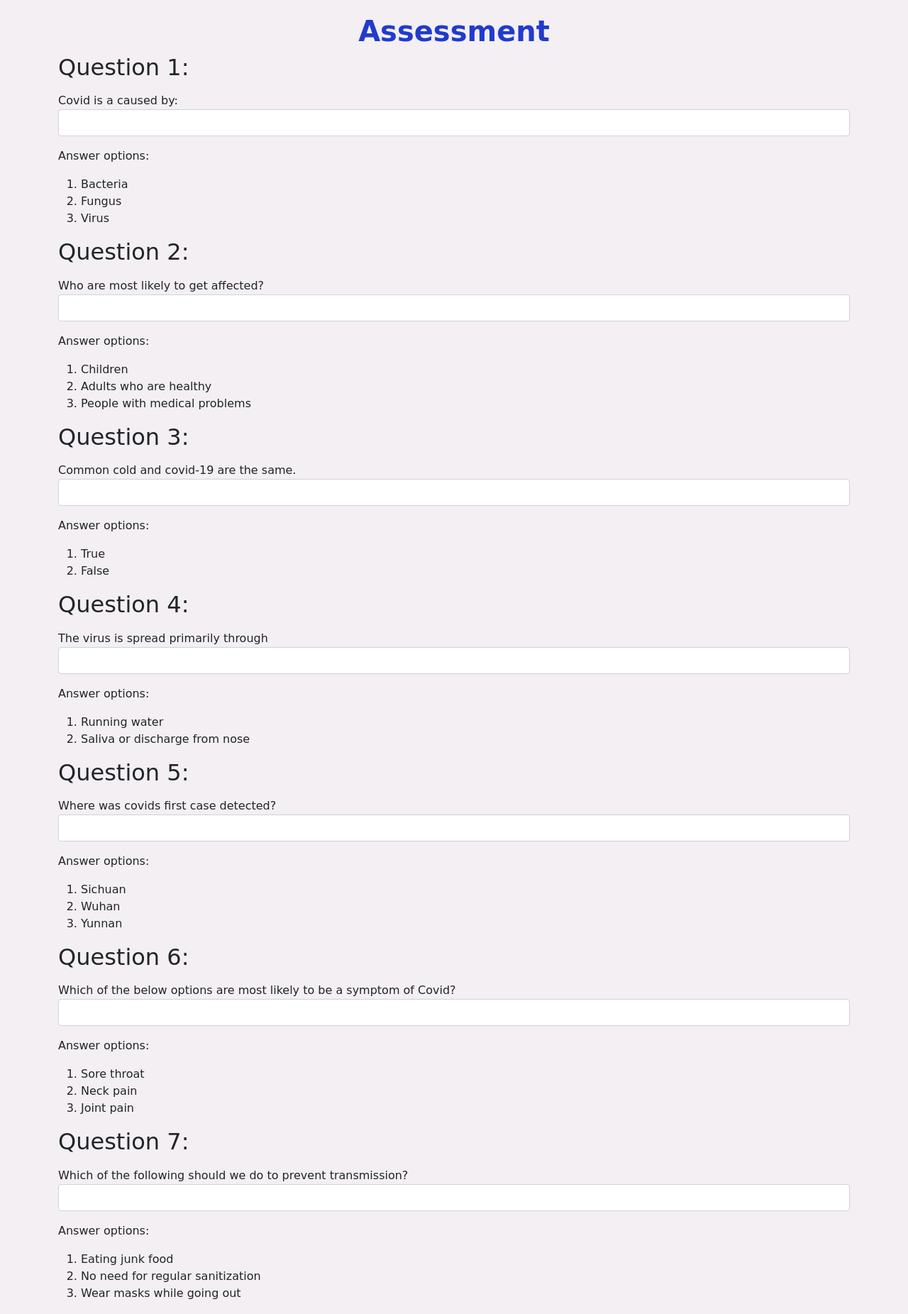
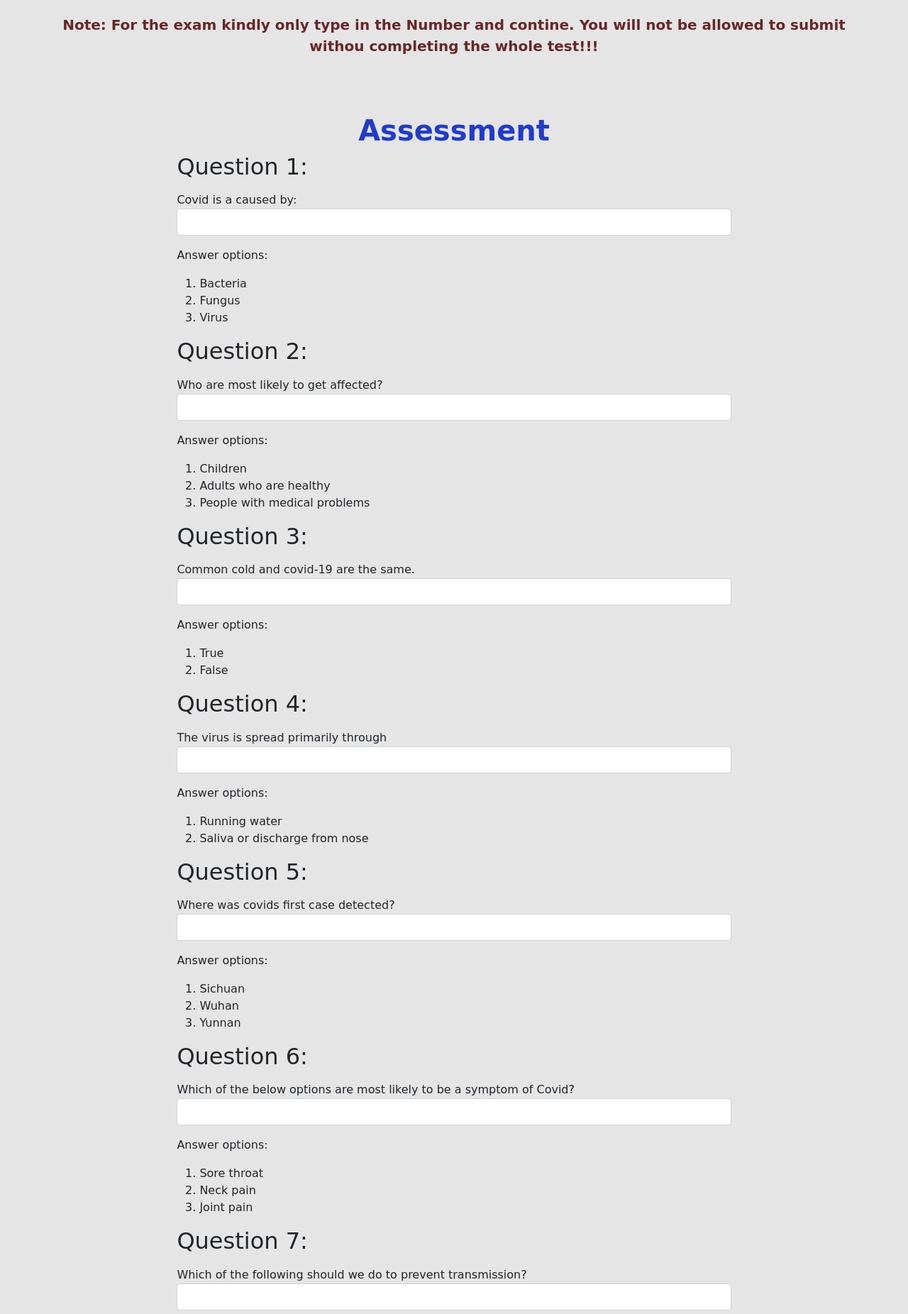
Before and after one commit to Aartipote/CITS5505_PROJ, a Flask app: page /assessment in a window 1280 px wide. Shown: the part 56-1908 px from the top of the page at 71% size. Run offline with Flask 2, Linux system fonts and the light colour scheme; the visitor is signed in with stand-in values (Sample User, id 1); data comes from the database, SQL or seed files in the repository; some libraries are stand-ins or nearby versions.

Commit message:
Changes made in progress page and css added

```diff
--- a/app/static/css/dashbrd.css
+++ b/app/static/css/dashbrd.css
@@ -1,18 +1,78 @@
 * {
     font-family:cursive;
   }
+
+  body {
+    background-color:rgba(0,0,0,0.1);
+  }
+
   a.nav-link {
     font-family: cursive;
     color:white;
   }
 
-  body{
-    background-color:rgba(80, 24, 80, 0.067);
+  .background-image-container{
+    /* background-color:rgba(0,0,0,0.1); */
+    /* background-image: liner-gradient(rgba(243, 231, 231, 0.7),rgba(243, 231, 231, 0.7))url("https://media.istockphoto.com/photos/coronavirus-covid19-under-the-microscope-on-light-background-picture-id1217531023?k=6&m=1217531023&s=170667a&w=0&h=PFUwy9WB_93dmaHppEzYnmrDOSFokyzKMqp7kxhDSfI="); */
+    background-repeat: no-repeat;
+    background-size: cover;
+    height:100vh;
   }
 
   .user-page-container h1{
     font-weight: bold;
     color: rgb(33, 59, 204);
     text-align: center;
-    margin-top:20px;
+    margin-top:80px;
   }
+
+  /* creating the in built buttons to link pages*/
+  .nextprev{
+    text-align: right;
+  }
+  .nextprev a{
+    border:2px solid white;
+    padding:10px;
+    background-color: rgb(33, 59, 204);
+    color:white;
+  }
+
+  /*Safe_practices page */
+iframe{
+  margin-left: 350px;
+}
+/*assessment page*/
+
+/* .notice-center-box{
+  align-items: center;
+} */
+.imp-message{
+  /* border:5px solid rgb(105, 38, 38);  */
+  color:rgb(105, 38, 38);
+  /* padding:10px; */
+  margin-top: 20px;
+  /* width: 400px; */
+  text-align: center;
+  align-items: center;
+  font-weight: bolder;
+  font-size: 20px
+}
+.ques-block{
+  padding-left: 15%;
+  padding-right: 15%;
+}
+
+/*progress page*/
+.progress-container p{
+  margin-top:20px;
+  font-size: 30px;
+  font-weight: bold;
+  text-align: center;
+  /* -webkit-animation: flash linear 3s infinite;
+	animation: flash linear 3s infinite; */
+}
+/* @keyframes flash {
+  50% {
+    opacity: 0;
+  }
+} */
--- a/app/static/js/app.js
+++ b/app/static/js/app.js
@@ -29,3 +29,12 @@ $(document).ready(function(){
         elements[i].setAttribute("required","true");
     }
 })
+
+$(document).ready(function() {
+    var f = document.getElementById('Foo');
+    setInterval(function() {
+        // f.style.display = (f.style.display == 'none' ? '' : 'none');
+        $("#Foo").fadeIn(3000);
+    }, 1000);
+
+});
--- a/app/templates/assessment.html
+++ b/app/templates/assessment.html
@@ -17,6 +17,15 @@
 
 
 <div class="user-page-container">
+    <div class="container">
+        <div class="notice-center-box">
+            <div class="imp-message">
+                <p id ="Foo">
+                    <b>Note:</b> For the exam kindly only type in the Number and contine. You will not be allowed to submit withou completing the whole test!!!
+                </p>
+            </div>
+        </div>
+    </div>
     <h1>Assessment</h1>
 
     <div class="container">
--- a/app/templates/dashboard.html
+++ b/app/templates/dashboard.html
@@ -17,6 +17,7 @@
       rel="stylesheet"
       href="{{url_for('static',filename='css/dashbrd.css')}}"
     />
+
     <title>{% block title %}{% endblock %}</title>
   </head>
   <body>
@@ -76,6 +77,7 @@
       </div>
     </nav>
 
+
     <main>{% block main %}{% endblock %}</main>
 
 
--- a/app/templates/login.html
+++ b/app/templates/login.html
@@ -18,6 +18,7 @@
 
 
     <div class="container box">
+        <div class="bg-image-op">
         <form class="form-signin" method="POST" action="/login">
             <h2 class="form-signin-heading">Login-In</h2>
             {{ form.hidden_tag() }}
@@ -26,6 +27,7 @@
             {{ wtf.form_field(form.remember) }}
             <button class="btn btn-lg btn-primary btn-block" type="submit">Login In</button>
         </form>
+        </div>
     </div>
 
 
--- a/app/templates/safe_practices.html
+++ b/app/templates/safe_practices.html
@@ -14,11 +14,11 @@
             <p>Always be aware of the development of the disease and national policies that are affective in your country in order to stop the spread of the disease. Follow the rules, even if they are inconvenient today, they will protect you tomorrow.</p>
             <p>Some of the measure to be taken to prevent covid can be understood and learnt in the below video. Click of the video to watch!!!</p>
             <h2><u>Steps to prevent spread of the virus:</u></h2>
-            <iframe width="800" height="495" src="https://www.youtube.com/watch?v=8c_UJwLq8PI" frameborder="0" allowfullscreen></iframe>
+            <iframe width="560" height="315" src="https://www.youtube.com/embed/8c_UJwLq8PI" allowfullscreen></iframe>
         </div>
         <div class="hygiene-video-container-2">
             <h2><u>Precautions to take while going back to work:</u></h2>
-            <iframe width="800" height="495" src="https://www.youtube.com/watch?v=HG7eOw-1F6w" frameborder="0" allowfullscreen></iframe>
+            <iframe width="560" height="315" src="https://www.youtube.com/embed/HG7eOw-1F6w"  allowfullscreen></iframe>
         </div>
         <div class="nextprev">
             <a href="/aboutcovid" class="previous">&laquo; Previous</a>
--- a/app/templates/signup.html
+++ b/app/templates/signup.html
@@ -19,6 +19,7 @@
 
 
 <div class="container box">
+    <div class="bg-image-op">
     <form class="form-signin" method="POST" action="/signup">
         <h2 class="form-signin-heading">Sign-Up</h2>
         {{ form.hidden_tag() }}
@@ -31,6 +32,7 @@
         <br>
         <button class="btn btn-lg btn-primary btn-block" type="submit">Sign-In</button>
     </form>
+    </div>
 </div>
 
 {% endblock %}
--- a/app/views.py
+++ b/app/views.py
@@ -327,29 +327,37 @@ def progress():
     user_marks=[]
     user_all = User.query.all()
     user_length = len(user_all)
+    try:
+        for i in range(len(user_all)):
+            user_name.append(user_all[i].username)
 
-    for i in range(len(user_all)):
-        user_name.append(user_all[i].username)
+            # user_answer.append(user_all[i].answers)
+            user_marks.append(user_all[i].marks)
+            if None in user_marks:
+                none_count = user_marks.count(None)
+                len1 = len(user_marks) - none_count
+                new_list = []
+                for i in range(len(user_marks)):
+                    if user_marks[i] != None:
+                        new_list.append(user_marks[i])
 
-        # user_answer.append(user_all[i].answers)
-        user_marks.append(user_all[i].marks)
-        user_average = sum(user_marks)/len(user_marks)
+                user_average = sum(new_list)/len1
+            else:
+                user_average = sum(user_marks)/len(user_marks)
+                unique_marks = set(user_marks)
+                unique_marks = list(unique_marks)
 
-
-    # total_list = []
-    # for j in range(len(user_answer)):
-    #     if(user_answer[j] != ''):
-    #         a= user_answer[j]
-    #         a=a.split('/')
-
-    #         actual_answers = ['3','3','2','2']
-    #         user_total = 0
-    #         for k in range(len(a)):
-
-    #             if(a[k] == actual_answers[k]):
-    #                 user_total += 1
-    #         total_list.append(user_total)
+                count = []
+                for r in range(len(unique_marks)):
+                    ct = unique_marks.count(unique_marks[r])
+                    count = count.append(ct)
+            return render_template("progressreport.html", name=current_user.username, user_name=user_name, user_length=user_length,user_avg = user_average, unique_marks=unique_marks,count=count)
+    except ZeroDivisionError:
+        flash("Re-directed to Assessment page!! Please contine with assessment to see progress...")
+        return redirect(url_for("assessment"))
 
 
 
-    return render_template("progressreport.html", name=current_user.username, user_name=user_name, user_answer=user_marks, user_length=user_length,user_avg = user_average)
+
+    # return render_template("progressreport.html", name=current_user.username)
+    #return render_template("progressreport.html", name=current_user.username, user_name=user_name, user_length=user_length,user_avg = user_average)
```
Also changed, not shown: app/static/css/style.css (+32 -3 lines), app/templates/home.html (+11 -1 lines), app/templates/progressreport.html (+13 -6 lines).
